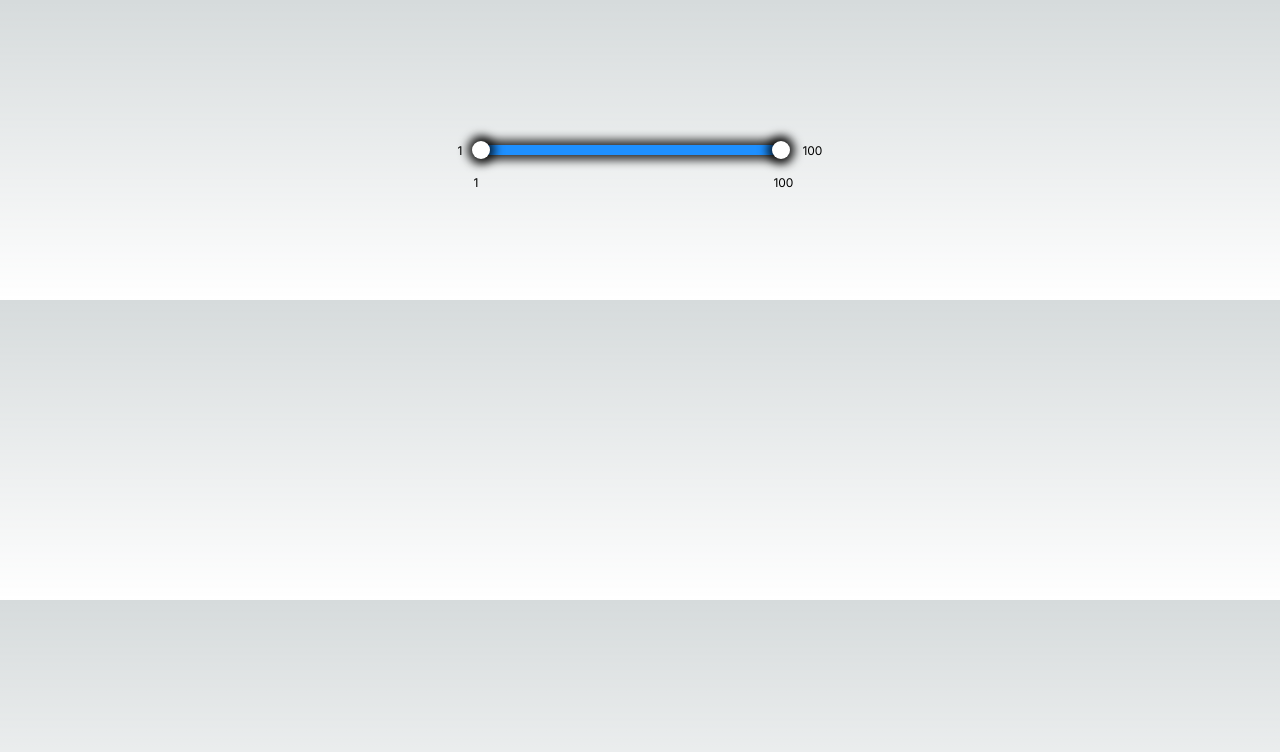
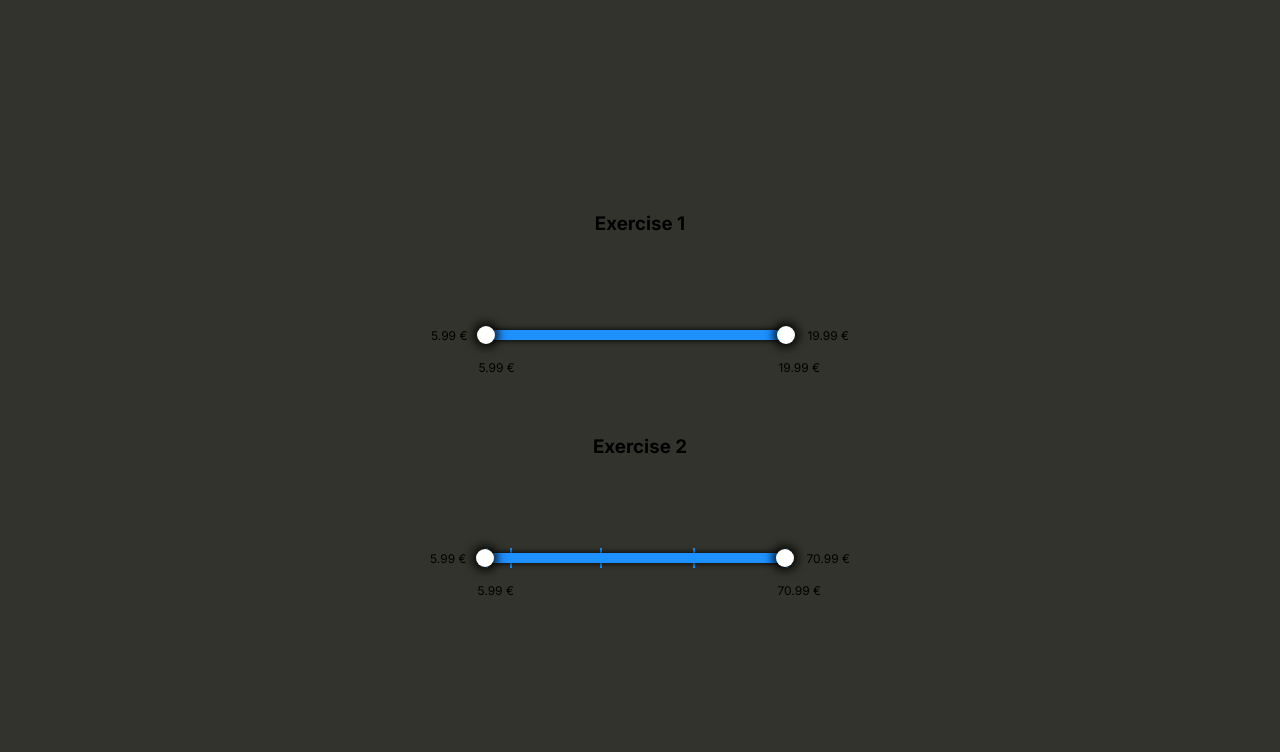
Before and after one commit to miguelgisbert/range-input, a Next.js app: page / in a window 1280 px wide. Shown: the top 752 px of the page. Built offline with nearby package versions, Linux system fonts and the light colour scheme.

Commit message:
Finished ready to test and optimized (mocked server?)

```diff
--- a/package.json
+++ b/package.json
@@ -3,7 +3,7 @@
   "version": "0.1.0",
   "private": true,
   "scripts": {
-    "dev": "next dev",
+    "dev": "next dev -p 8080",
     "build": "next build",
     "start": "next start",
     "lint": "next lint"
--- a/src/app/components/range.tsx
+++ b/src/app/components/range.tsx
@@ -3,10 +3,12 @@ import React, { useState, useEffect, useCallback, useRef } from 'react';
 interface RangeProps {
   min: number;
   max: number;
+  selectableValues?: number[];
 }
 
-const Range: React.FC<RangeProps> = ({ min, max }) => {
+const Range: React.FC<RangeProps> = ({ min, max, selectableValues }) => {
   const [range, setRange] = useState({ min, max });
+  const [selectable, setSelectable] = useState<number[] | null>(null);
   const [dragging, setDragging] = useState<'min' | 'max' | null>(null);
   const rangeRef = useRef<HTMLDivElement>(null);
   const [hover, setHover] = useState<null | 'min' | 'max'>(null);
@@ -27,6 +29,15 @@ const Range: React.FC<RangeProps> = ({ min, max }) => {
     [minValue, maxValue]
   );
 
+  // Set selectable values if they are received at props and they are within the min and max range
+  useEffect(() => {
+    if (selectableValues && selectableValues.every(value => value >= min && value <= max)) {
+      setSelectable(selectableValues);
+    } else {
+      setSelectable(null);
+    }
+  }, [min, max, selectableValues]);
+
   const change = useCallback(
     (clientX: number, type: 'min' | 'max') => {
       if (!rangeRef.current) return;
@@ -37,6 +48,13 @@ const Range: React.FC<RangeProps> = ({ min, max }) => {
       const percentage = (x / width) * 100;
       let value = getValue(percentage);
 
+      // If selectable values are provided, find the closest selectable value
+      if (selectable) {
+        value = selectable.reduce((prev, curr) =>
+          Math.abs(curr - value) < Math.abs(prev - value) ? curr : prev
+        );
+      }
+
       // Limit the value to the min and max
       value = Math.max(minValue, Math.min(maxValue, value));
 
@@ -46,12 +64,25 @@ const Range: React.FC<RangeProps> = ({ min, max }) => {
           : { ...prev, max: Math.max(value, prev.min) }
       );
     },
-    [getValue, min, max]
+    [getValue, min, max, selectable]
   );
 
   const handleMouseMove = useCallback(
     (e: React.MouseEvent<HTMLDivElement>) => {
       if (dragging) {
+        const rect = (e.target as HTMLElement).getBoundingClientRect();
+        const x = e.clientX - rect.left; // x position within the element
+        const width = rect.right - rect.left; // width of the element
+        const percentage = x / width; // percentage of x position within the element
+        let newValue = min + (max - min) * percentage; // value corresponding to the percentage
+
+        if (selectable) {
+          // Find the closest selectable value to the new value
+          newValue = selectable.reduce((prev, curr) =>
+            Math.abs(curr - newValue) < Math.abs(prev - newValue) ? curr : prev
+          );
+        }
+
         change(e.clientX, dragging);
       }
     },
@@ -107,7 +138,7 @@ const Range: React.FC<RangeProps> = ({ min, max }) => {
   // Avoid numbers overlapping
   const [overlap, setOverlap] = useState(false);
   useEffect(() => {
-    const threshold = (maxValue - minValue) * 0.1;
+    const threshold = (maxValue - minValue) * 0.15;
     if (Math.abs(range.min - range.max) < threshold) {
       setOverlap(true);
     } else {
@@ -120,14 +151,14 @@ const Range: React.FC<RangeProps> = ({ min, max }) => {
       style={{
         display: "flex",
         alignContent: "center",
-        height: "100%",
+        height: "100px",
         width: "100%",
         justifyContent: "center",
         alignItems: "center",
         cursor: dragging ==='min' || dragging === 'max' ? 'col-resize' : 'default'
       }}
       >
-      {editingMin ? (
+      {editingMin && !selectable ? (
         <input
           type="number"
           value={inputMinValue}
@@ -148,10 +179,10 @@ const Range: React.FC<RangeProps> = ({ min, max }) => {
             width: "auto",
             padding: "10px 20px",
             fontSize: "12px",
-            cursor: dragging ==='min' || dragging === 'max' ? 'col-resize' : 'pointer'
+            cursor: dragging ==='min' || dragging === 'max' ? 'col-resize' : selectable ? 'default' : 'pointer'
             }}
           >
-            {minValue}
+            {minValue.toFixed(2)} €
         </div>
       )}
       <div
@@ -168,11 +199,26 @@ const Range: React.FC<RangeProps> = ({ min, max }) => {
         onMouseMove={handleMouseMove}
         onMouseUp={handleMouseUp}
       >
+
+        {/* Lines for selectable values */}
+        {selectable && selectable.map(value => (
+          <div
+            style={{
+              position: 'absolute',
+              height: '20px',
+              width: '2px',
+              top: '-5px',
+              background: value >= range.min && value <= range.max ? 'dodgerblue' : 'lightgray',
+              left: `${getPercentage(value)}%`
+            }}
+          />
+        ))}
+
         <div
           style={{
             position: 'absolute',
             background: 'dodgerblue',
-            boxShadow: '0px 0px 10px 5px rgba(0, 0, 0, 0.8)',
+            boxShadow: '0px 0px 5px 1px rgba(0, 0, 0, 0.8)',
             height: '100%',
             cursor: dragging ==='min' || dragging === 'max' ? 'col-resize' : 'default',
             left: `${getPercentage(range.min)}%`,
@@ -188,7 +234,7 @@ const Range: React.FC<RangeProps> = ({ min, max }) => {
             background: 'white',
             borderRadius: '50%',
             cursor: dragging ==='min' || dragging === 'max' ? 'col-resize' : 'pointer',
-            boxShadow: '0px 0px 10px 5px rgba(0, 0, 0, 0.8)',
+            boxShadow: '0px 0px 8px 4px rgba(0, 0, 0, 0.8)',
             left: `${getPercentage(range.min)}%`,
             marginLeft: '-10px',
             zIndex: maxValue - range.min < (maxValue - minValue) * 0.1 ? 10 : 0,
@@ -210,7 +256,7 @@ const Range: React.FC<RangeProps> = ({ min, max }) => {
             background: 'white',
             borderRadius: '50%',
             cursor: dragging ==='min' || dragging === 'max' ? 'col-resize' : 'pointer',
-            boxShadow: '0px 0px 10px 5px rgba(0, 0, 0, 0.8)',
+            boxShadow: '0px 0px 8px 4px rgba(0, 0, 0, 0.8)',
             left: `${getPercentage(range.max)}%`,
             marginLeft: '-10px',
             zIndex: range.min - minValue < (maxValue - minValue) * 0.1 ? 10 : 0,
@@ -231,11 +277,11 @@ const Range: React.FC<RangeProps> = ({ min, max }) => {
           left: `${getPercentage(range.min)-3}%`,
           top: overlap ? '-30px' : '30px',
           fontSize: "12px",
-          zIndex: 5,
+          whiteSpace: 'nowrap',
           cursor: dragging ==='min' || dragging === 'max' ? 'col-resize' : 'default'
           }}
         >
-          {range.min.toFixed(0)}
+          {range.min.toFixed(2)} €
         </div>
         <div
           style={{
@@ -243,13 +289,14 @@ const Range: React.FC<RangeProps> = ({ min, max }) => {
             left: `${getPercentage(range.max)-3}%`,
             top: '30px',
             fontSize: "12px",
+            whiteSpace: 'nowrap',
             cursor: dragging ==='min' || dragging === 'max' ? 'col-resize' : 'default'
           }}
         >
-          {range.max.toFixed(0)}
+          {range.max.toFixed(2)} €
         </div>
       </div>
-      {editingMax ? (
+      {editingMax && !selectable ? (
         <input
           type="number"
           value={inputMaxValue}
@@ -271,10 +318,10 @@ const Range: React.FC<RangeProps> = ({ min, max }) => {
             margin: "0 20px",
             fontSize: "12px",
             zIndex: 100,
-            cursor: dragging ==='min' || dragging === 'max' ? 'col-resize' : 'pointer'
+            cursor: dragging ==='min' || dragging === 'max' ? 'col-resize' : selectable ? 'default' : 'pointer'
             }}
           >
-            {maxValue}
+            {maxValue.toFixed(2)} €
         </div>
       )}
     </div>
--- a/src/app/globals.css
+++ b/src/app/globals.css
@@ -7,7 +7,7 @@
 
   --foreground-rgb: 0, 0, 0;
   --background-start-rgb: 214, 219, 220;
-  --background-end-rgb: 255, 255, 255;
+  --background-end-rgb: 235, 235, 235;
 
   --primary-glow: conic-gradient(
     from 180deg at 50% 50%,
@@ -87,12 +87,9 @@ body {
 
 body {
   color: rgb(var(--foreground-rgb));
-  background: linear-gradient(
-      to bottom,
-      transparent,
-      rgb(var(--background-end-rgb))
-    )
-    rgb(var(--background-start-rgb));
+  background: rgb(51,51,45);
+  font-family: var(--font-mono);
+  height: 100vh;
 }
 
 a {
--- a/src/app/layout.tsx
+++ b/src/app/layout.tsx
@@ -3,11 +3,6 @@ import { Inter } from "next/font/google";
 import "./globals.css";
 
 const inter = Inter({ subsets: ["latin"] });
-
-export const metadata: Metadata = {
-  title: "Create Next App",
-  description: "Generated by create next app",
-};
 
 export default function RootLayout({
   children,
--- a/src/app/page.tsx
+++ b/src/app/page.tsx
@@ -1,11 +1,13 @@
 "use client"
-import styles from "./page.module.css";
 import Range from "./components/range";
 
 export default function Home() {
   return (
-    <div style={{width: "100%", height: "300px", display: "flex", alignContent:"center", flexWrap:"wrap", alignItems:"center", justifyContent: "center"}}>
-        <Range min={1} max={100} />
+    <div style={{width: "100%", height: "100%", display: "flex", flexDirection: "column", gap: "30px", alignContent:"flex-start", alignItems:"center", justifyContent: "center"}}>
+        <h3 style={{ padding: "20px" }}>Exercise 1</h3>
+        <Range min={5.99} max={19.99} selectableValues={[0,10,20,30,40,50,60,70,80,90,100]} />
+        <h3 style={{ padding: "20px" }}>Exercise 2</h3>
+        <Range min={5.99} max={70.99} selectableValues={[5.99, 10.99, 30.99, 50.99, 70.99]}/>
     </div>
   );
 }
```
Also changed, not shown: pages/exercise1.js (added, +11 -0 lines), pages/exercise2.js (added, +11 -0 lines).
